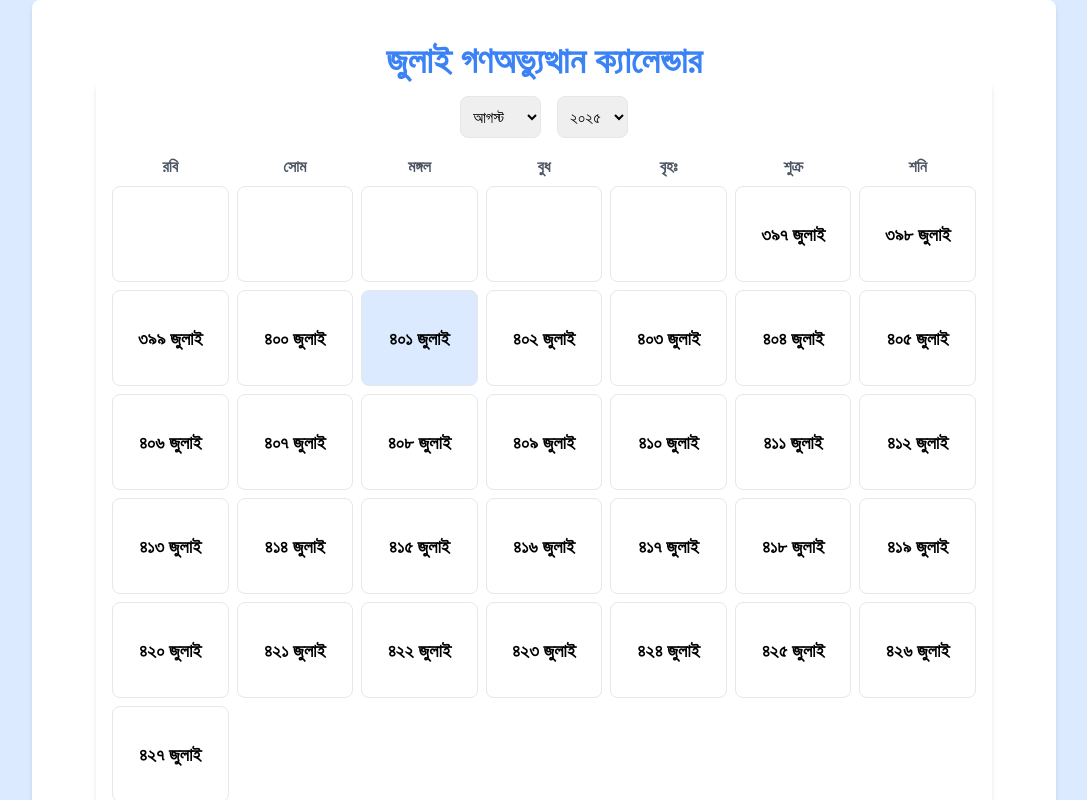
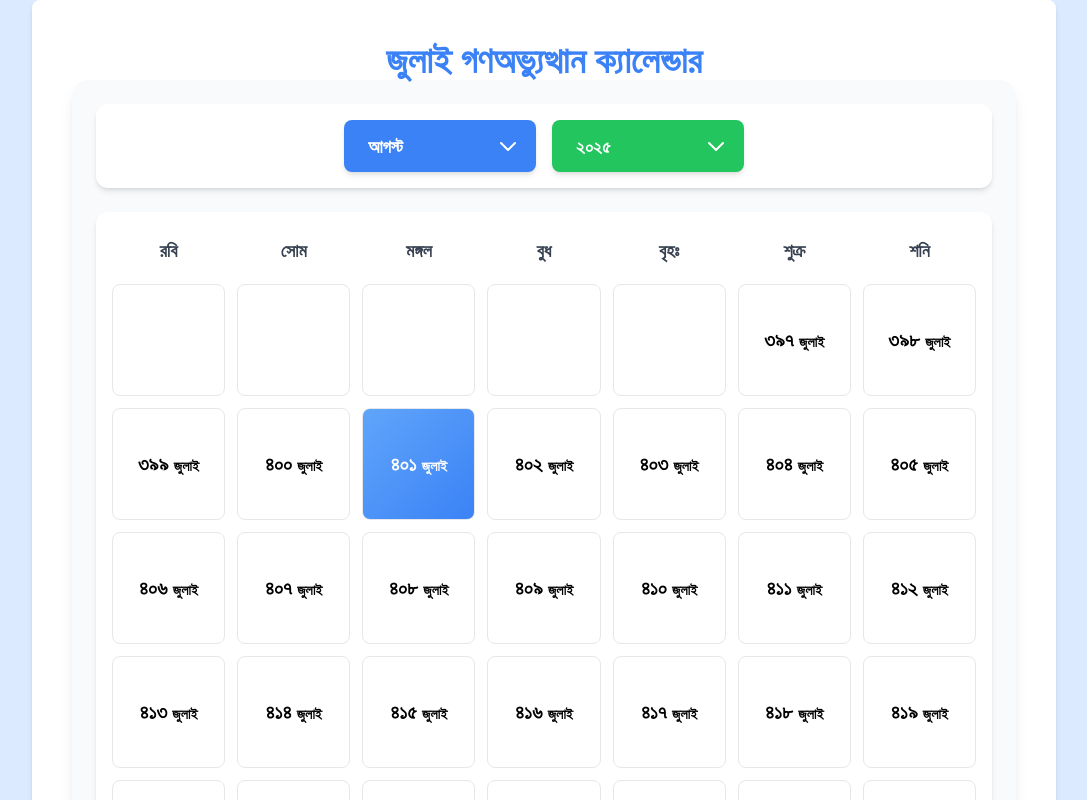
Before and after one commit to rakib3004/july-uprising-calendar, an Angular app: page / in a window 1280 px wide. Shown: the top 800 px of the page, without its empty margins (96-1183 px from the left). Built offline with nearby package versions, Linux system fonts and the light colour scheme.

Commit message:
Enhance styling and layout of July Custom Calendar component. Updated CSS for dropdowns, hover effects, and today's date highlight. Improved HTML structure for better visual appeal and user interaction.

```diff
--- a/src/components/july-custom-calendar/july-custom-calendar.component.css
+++ b/src/components/july-custom-calendar/july-custom-calendar.component.css
@@ -0,0 +1,19 @@
+/* Custom styles for the calendar */
+
+/* Style for the dropdowns */
+select {
+  -webkit-appearance: none;
+  -moz-appearance: none;
+  appearance: none;
+  background-image: none; /* Remove default arrow in some browsers */
+}
+
+/* Hover effect for calendar days */
+.transition-all:hover {
+  box-shadow: 0 10px 15px -3px rgba(0, 0, 0, 0.1), 0 4px 6px -2px rgba(0, 0, 0, 0.05);
+}
+
+/* Today's date highlight */
+.bg-gradient-to-br {
+  background-image: linear-gradient(to bottom right, var(--tw-gradient-stops));
+}
--- a/src/components/july-custom-calendar/july-custom-calendar.component.html
+++ b/src/components/july-custom-calendar/july-custom-calendar.component.html
@@ -1,39 +1,54 @@
-<div class="w-full max-w-4xl mx-auto p-4 bg-white rounded-lg shadow-md">
+<div class="w-full max-w-5xl mx-auto p-6 bg-gray-50 rounded-2xl shadow-lg font-sans">
 
-  <!-- Header: Month and Year -->
-  <div class="flex justify-center items-center mb-4 space-x-4">
-    <select [(ngModel)]="selectedMonth" (change)="onDateChange()" class="p-2 border rounded-lg">
-      <option *ngFor="let month of banglaMonths; let i = index" [value]="i">{{ month }}</option>
-    </select>
-    <select [(ngModel)]="selectedYear" (change)="onDateChange()" class="p-2 border rounded-lg">
-      <option *ngFor="let year of years" [value]="year">{{ toBanglaNumber(year) }}</option>
-    </select>
+  <!-- Header: Month and Year Dropdowns -->
+  <div class="flex justify-center items-center mb-6 bg-white p-4 rounded-xl shadow-md space-x-4">
+    <div class="relative">
+      <select [(ngModel)]="selectedMonth" (change)="onDateChange()"
+              class="appearance-none w-48 bg-blue-500 text-white text-lg font-bold py-3 px-6 rounded-lg shadow-md cursor-pointer focus:outline-none focus:ring-2 focus:ring-blue-400">
+        <option *ngFor="let month of banglaMonths; let i = index" [value]="i" class="bg-white text-gray-800">{{ month }}</option>
+      </select>
+      <div class="pointer-events-none absolute inset-y-0 right-0 flex items-center px-4 text-white">
+        <svg class="w-6 h-6" fill="none" stroke="currentColor" viewBox="0 0 24 24" xmlns="http://www.w3.org/2000/svg"><path stroke-linecap="round" stroke-linejoin="round" stroke-width="2" d="M19 9l-7 7-7-7"></path></svg>
+      </div>
+    </div>
+    <div class="relative">
+      <select [(ngModel)]="selectedYear" (change)="onDateChange()"
+              class="appearance-none w-48 bg-green-500 text-white text-lg font-bold py-3 px-6 rounded-lg shadow-md cursor-pointer focus:outline-none focus:ring-2 focus:ring-green-400">
+        <option *ngFor="let year of years" [value]="year" class="bg-white text-gray-800">{{ toBanglaNumber(year) }}</option>
+      </select>
+      <div class="pointer-events-none absolute inset-y-0 right-0 flex items-center px-4 text-white">
+        <svg class="w-6 h-6" fill="none" stroke="currentColor" viewBox="0 0 24 24" xmlns="http://www.w3.org/2000/svg"><path stroke-linecap="round" stroke-linejoin="round" stroke-width="2" d="M19 9l-7 7-7-7"></path></svg>
+      </div>
+    </div>
   </div>
 
   <!-- Calendar Grid -->
-  <div class="grid grid-cols-7 gap-2 text-center">
+  <div class="grid grid-cols-7 gap-3 text-center bg-white p-4 rounded-xl shadow-md">
 
     <!-- Day Headers -->
-    <div class="font-bold text-gray-600">রবি</div>
-    <div class="font-bold text-gray-600">সোম</div>
-    <div class="font-bold text-gray-600">মঙ্গল</div>
-    <div class="font-bold text-gray-600">বুধ</div>
-    <div class="font-bold text-gray-600">বৃহঃ</div>
-    <div class="font-bold text-gray-600">শুক্র</div>
-    <div class="font-bold text-gray-600">শনি</div>
+    <div class="font-bold text-lg text-gray-700 py-2">রবি</div>
+    <div class="font-bold text-lg text-gray-700 py-2">সোম</div>
+    <div class="font-bold text-lg text-gray-700 py-2">মঙ্গল</div>
+    <div class="font-bold text-lg text-gray-700 py-2">বুধ</div>
+    <div class="font-bold text-lg text-gray-700 py-2">বৃহঃ</div>
+    <div class="font-bold text-lg text-gray-700 py-2">শুক্র</div>
+    <div class="font-bold text-lg text-gray-700 py-2">শনি</div>
 
     <!-- Calendar Days -->
     <div *ngFor="let day of days"
-         class="p-2 h-24 border rounded-lg flex flex-col justify-center items-center transition-colors"
-         [class.bg-blue-100]="isToday(day)"
+         class="p-2 h-28 border rounded-lg flex flex-col justify-center items-center transition-all duration-300 ease-in-out transform hover:scale-105 hover:shadow-lg"
+         [class.bg-gradient-to-br]="isToday(day)"
+         [class.from-blue-400]="isToday(day)"
+         [class.to-blue-500]="isToday(day)"
+         [class.text-white]="isToday(day)"
          [class.text-gray-400]="day === null">
 
       <ng-container *ngIf="day !== null">
-        <span *ngIf="isCustomJulyDate(day)" class="text-lg font-semibold">
-          {{ toBanglaNumber(getCustomJulyDay(day)) }} জুলাই
+        <span *ngIf="isCustomJulyDate(day)" class="text-xl font-bold">
+          {{ toBanglaNumber(getCustomJulyDay(day)) }} <span class="text-sm">জুলাই</span>
         </span>
-        <span *ngIf="!isCustomJulyDate(day)" class="text-lg font-semibold">
-          {{ toBanglaNumber(day) }} {{ monthName }}
+        <span *ngIf="!isCustomJulyDate(day)" class="text-xl font-semibold">
+          {{ toBanglaNumber(day) }} <span class="text-sm">{{ monthName }}</span>
         </span>
       </ng-container>
 
```
